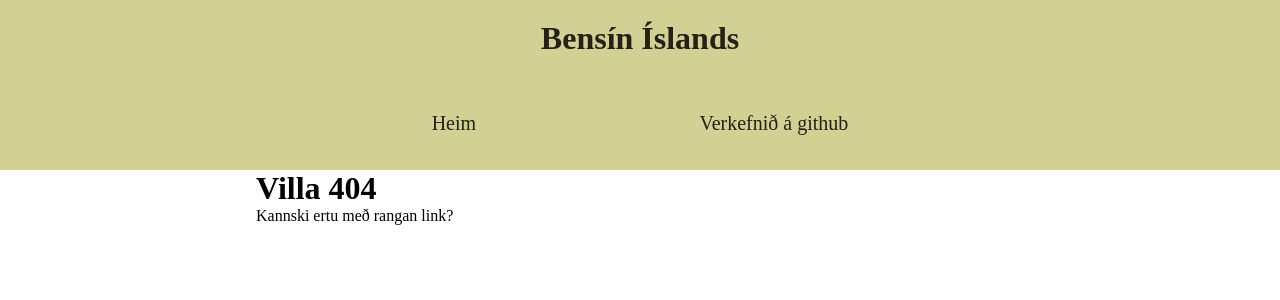
After one commit to sesseljabs/mid-verkefni, a Flask app: template templates/error.html in a window 1280 px wide. The commit adds this page. Shown: the top 300 px of the page. Run offline with Flask 2, Linux system fonts and the light colour scheme; the template is opened without the code that fills it, so the values that code supplies are empty; parts of the project's set-up code (start-up, migrations or seed data) failed here and were passed over.

Commit message:
stöff lol meme gif

```diff
--- a/app.py
+++ b/app.py
@@ -63,12 +63,16 @@ for i in fyrirtaeki:
             temp.append(x["diesel"])
     laegstadiesel[i] = min(temp)
 
-print(getdate(0))
+verd = {}
+verd["bensin"] = min(laegstabensin, key=laegstabensin.get)
+verd["diesel"] = min(laegstadiesel, key=laegstadiesel.get)
+print(verd)
+
 app.jinja_env.filters['getdate'] = getdate
 
 @app.route("/")
 def home():
-    return render_template("index.html", li=sorted(fyrirtaeki), bensinverd=laegstabensin, dieselverd=laegstadiesel)
+    return render_template("index.html", li=sorted(fyrirtaeki), bensinverd=laegstabensin, dieselverd=laegstadiesel, verd=verd)
 
 @app.route("/stod/<string:stod>")
 def stod(stod):
@@ -78,6 +82,10 @@ def stod(stod):
             listi.append(i)
     return render_template("stod.html", listi=listi)
 
+@app.errorhandler(404)
+def pagenotfound(error):
+    return render_template("error.html")
+
 if __name__ == "__main__":
     app.run(debug=True, use_reloader=True)
     #app.run()
--- a/static/style.css
+++ b/static/style.css
@@ -27,3 +27,53 @@
     width: 150px;
     height: auto;
 }
+
+
+/* header */
+header {
+    background: #d0d193;
+}
+header h1 {
+    color: #242116;
+    text-align: center;
+    padding: 20px;
+}
+header a {
+    color: #242116;
+    text-decoration: none;
+}
+nav {
+    width: 50%;
+    margin: auto;
+    display: flex;
+    flex-flow: row;
+    justify-content: space-around;
+    padding: 30px;
+    font-size: 20px;
+}
+nav a {
+    text-decoration: none;
+    color: #242116;
+    padding: 5px;
+    border-radius: 2px;
+}
+nav a:hover, a:active {
+    color: #242116b0;
+}
+
+/* content */
+
+.content {
+    width: 60%;
+    margin: auto;
+}
+
+.stodvar {
+    display: flex;
+    flex-flow: row;
+    flex-wrap: wrap;
+}
+.stod {
+}
+
+/* footer */
--- a/templates/default.html
+++ b/templates/default.html
@@ -8,9 +8,17 @@
         <title>Bensín</title>
     </head>
     <body>
+        <header>
+            <h1><a href="/">Bensín Íslands</a></h1>
+            <nav>
+                <a href="/">Heim</a>
+                <a href="https://github.com/sesseljabs/mid-verkefni" target="_blank">Verkefnið á github</a>
+            </nav>
+        </header>
         <div class="content">
             {% block content %}
             {% endblock %}
         </div>
     </body>
+    <footer></footer>
 </html>
--- /dev/null
+++ b/templates/error.html
@@ -0,0 +1,5 @@
+{% extends "default.html" %}
+{% block content %}
+<h1>Villa 404</h1>
+<p>Kannski ertu með rangan link?</p>
+{% endblock %}
```
Also changed, not shown: templates/index.html (+25 -3 lines).
